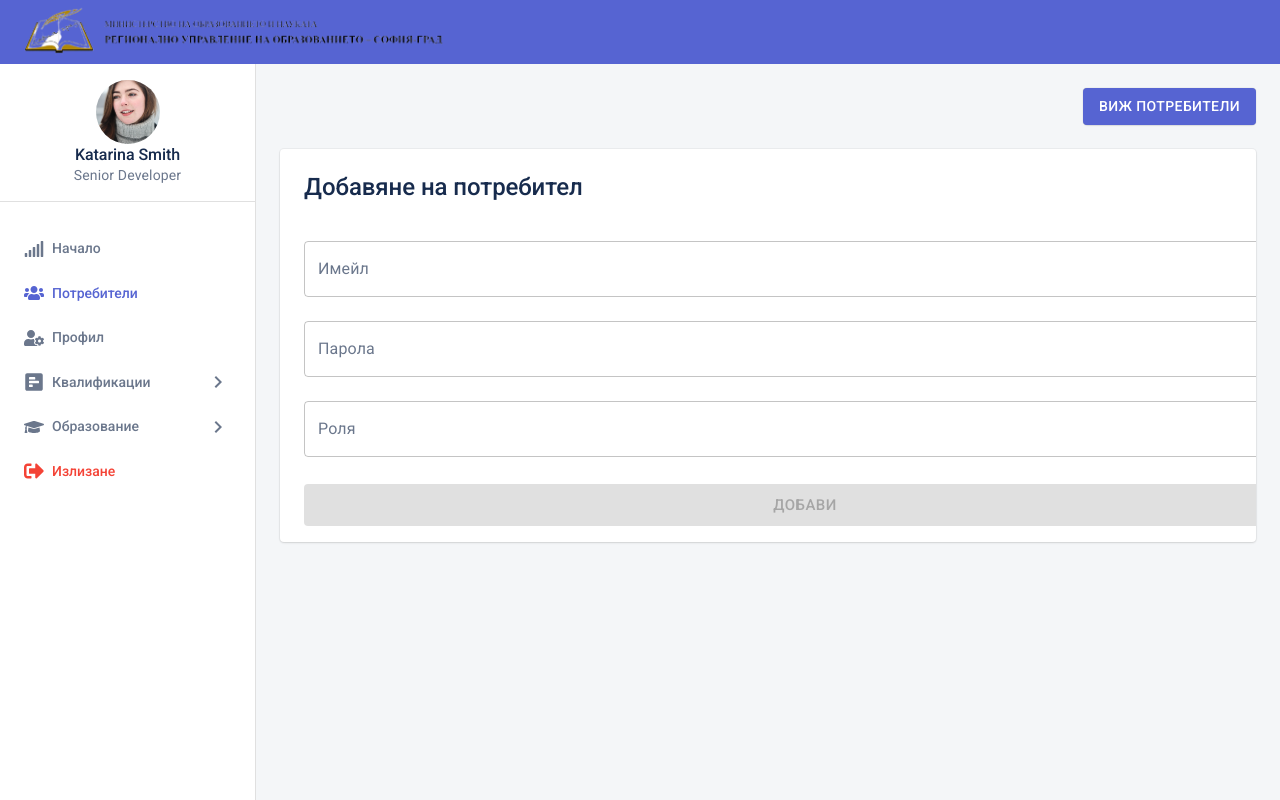
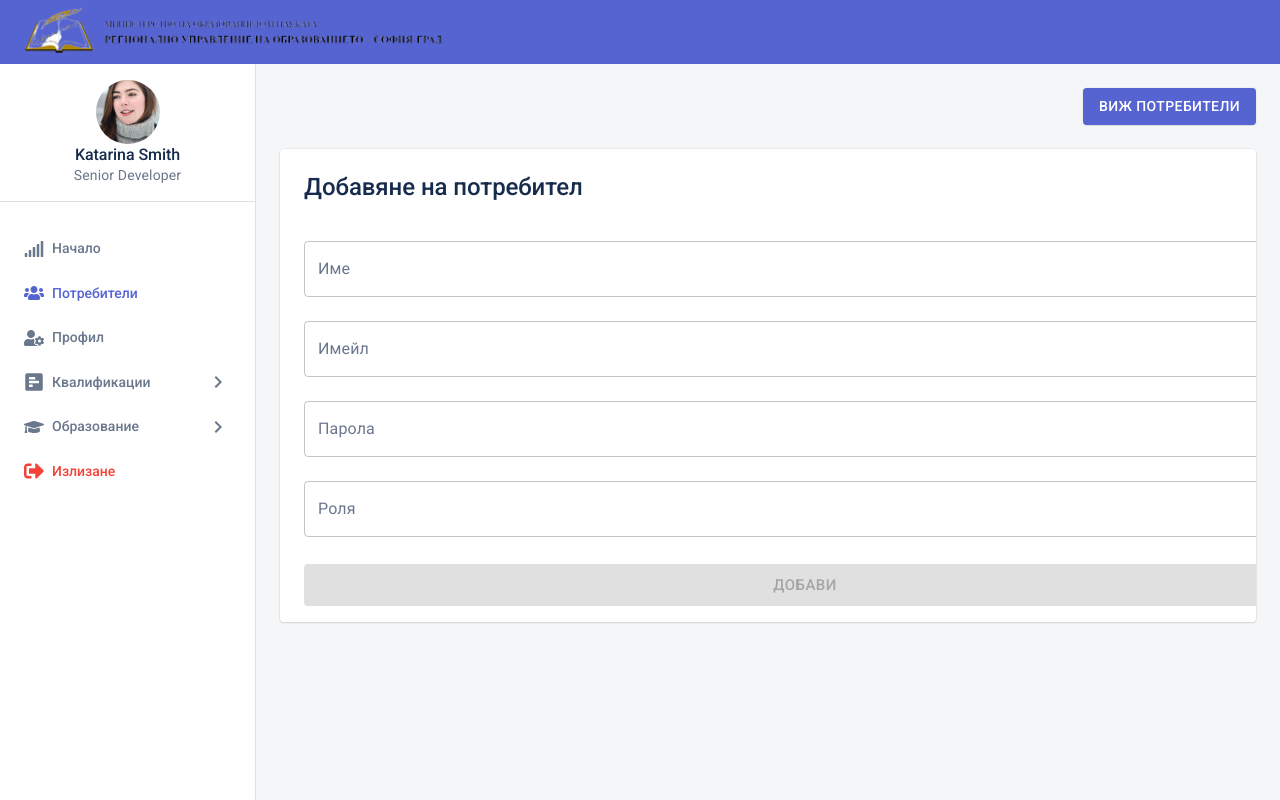
Before and after one commit to SuperMiro0809/ruo-sofia, a React (Create React App) app in the folder client/: page /app/users/add in a window 1280 px wide. Built offline with nearby package versions, Linux system fonts and the light colour scheme.

Commit message:
customer add page and customer table

```diff
--- a/client/src/components/add-customer/CustomerAddForm.js
+++ b/client/src/components/add-customer/CustomerAddForm.js
@@ -21,6 +21,12 @@ import { Formik } from 'formik';
 const CustomerAddForm = ({ rest }) => {
     const navigate = useNavigate();
 
+    const disableCreateButton = (isSubmitting, errors, values) => {
+        if(isSubmitting || errors.name || errors.email || errors.password || !values.email || !values.password || !values.role || !values.name) {
+            return true;
+        }
+    }
+
     return (
         <Card {...rest}>
             <PerfectScrollbar>
@@ -28,11 +34,13 @@ const CustomerAddForm = ({ rest }) => {
                     <Container maxWidth="1050">
                         <Formik
                             initialValues={{
+                                name: '',
                                 email: '',
                                 password: '',
                                 role: ''
                             }}
                             validationSchema={Yup.object().shape({
+                                name: Yup.string().max(255).required('Името е задължително'),
                                 email: Yup.string().email('Имейлът не е валиден').max(255).required('Имейлът е задължителен'),
                                 password: Yup.string().max(255).required('Паролата е задължителна'),
                                 role: Yup.string().required('Ролята е задължителна')
@@ -60,6 +68,19 @@ const CustomerAddForm = ({ rest }) => {
                                             Добавяне на потребител
                                         </Typography>
                                     </Box>
+                                    <TextField
+                                        error={Boolean(touched.name && errors.name)}
+                                        fullWidth
+                                        helperText={touched.name && errors.name}
+                                        label="Име"
+                                        margin="normal"
+                                        name="name"
+                                        onBlur={handleBlur}
+                                        onChange={handleChange}
+                                        type="text"
+                                        value={values.name}
+                                        variant="outlined"
+                                    />
                                     <TextField
                                         error={Boolean(touched.email && errors.email)}
                                         fullWidth
@@ -110,7 +131,7 @@ const CustomerAddForm = ({ rest }) => {
                                     <Box sx={{ py: 2 }}>
                                         <Button
                                             color="primary"
-                                            disabled={isSubmitting || errors.email || errors.password || !values.email || !values.password || !values.role}
+                                            disabled={disableCreateButton(isSubmitting, errors, values)}
                                             fullWidth
                                             size="large"
                                             type="submit"
--- a/client/src/components/customer/CustomerListResults.js
+++ b/client/src/components/customer/CustomerListResults.js
@@ -96,13 +96,13 @@ const CustomerListResults = ({ customers, ...rest }) => {
                     />
                   </TableCell> */}
                   <TableCell>
-                    Name
+                    Име
                 </TableCell>
                   <TableCell>
-                    Email
+                    Имейл
                 </TableCell>
                   <TableCell>
-                    Location
+                    Роля
                 </TableCell>
                   <TableCell>
                     Phone
```
